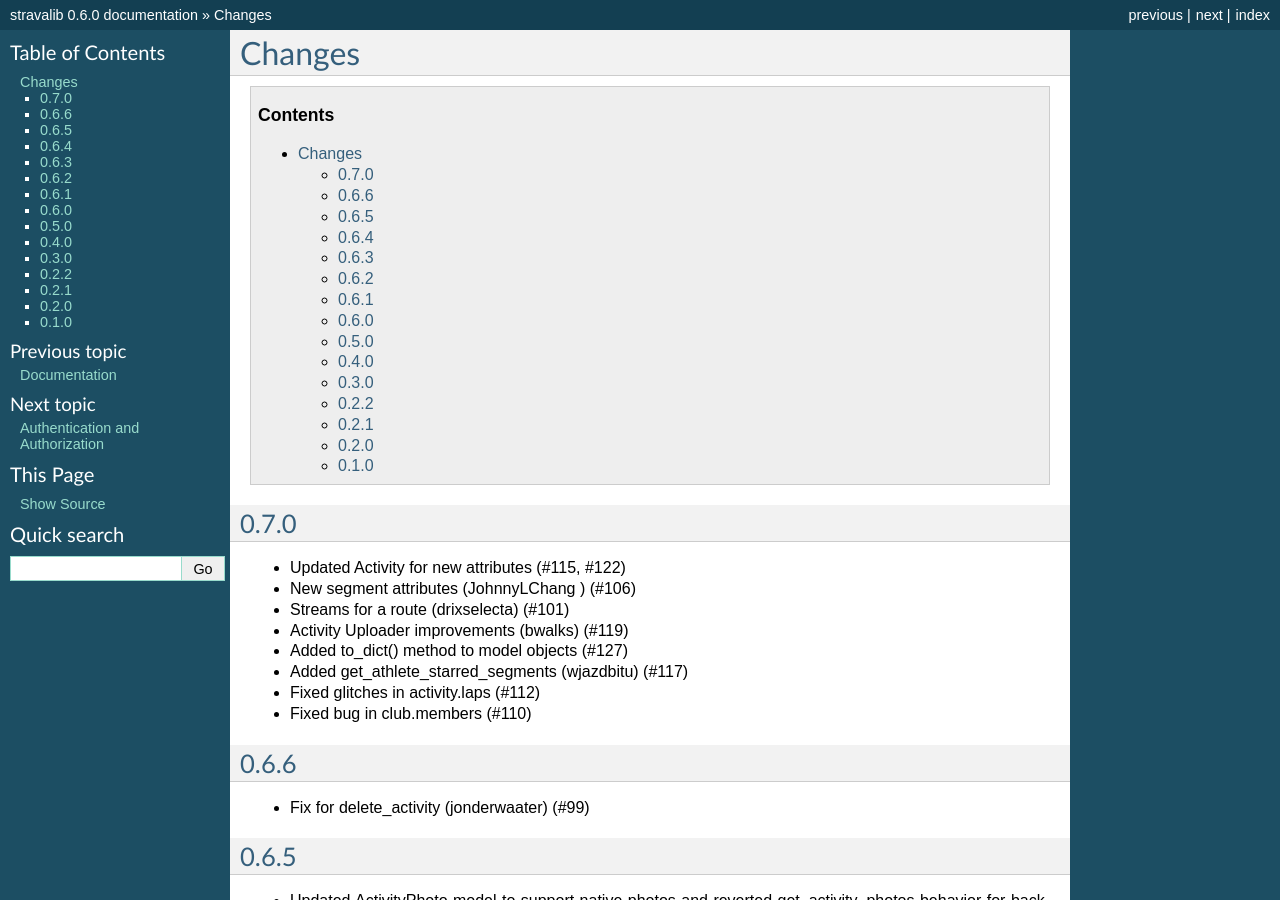
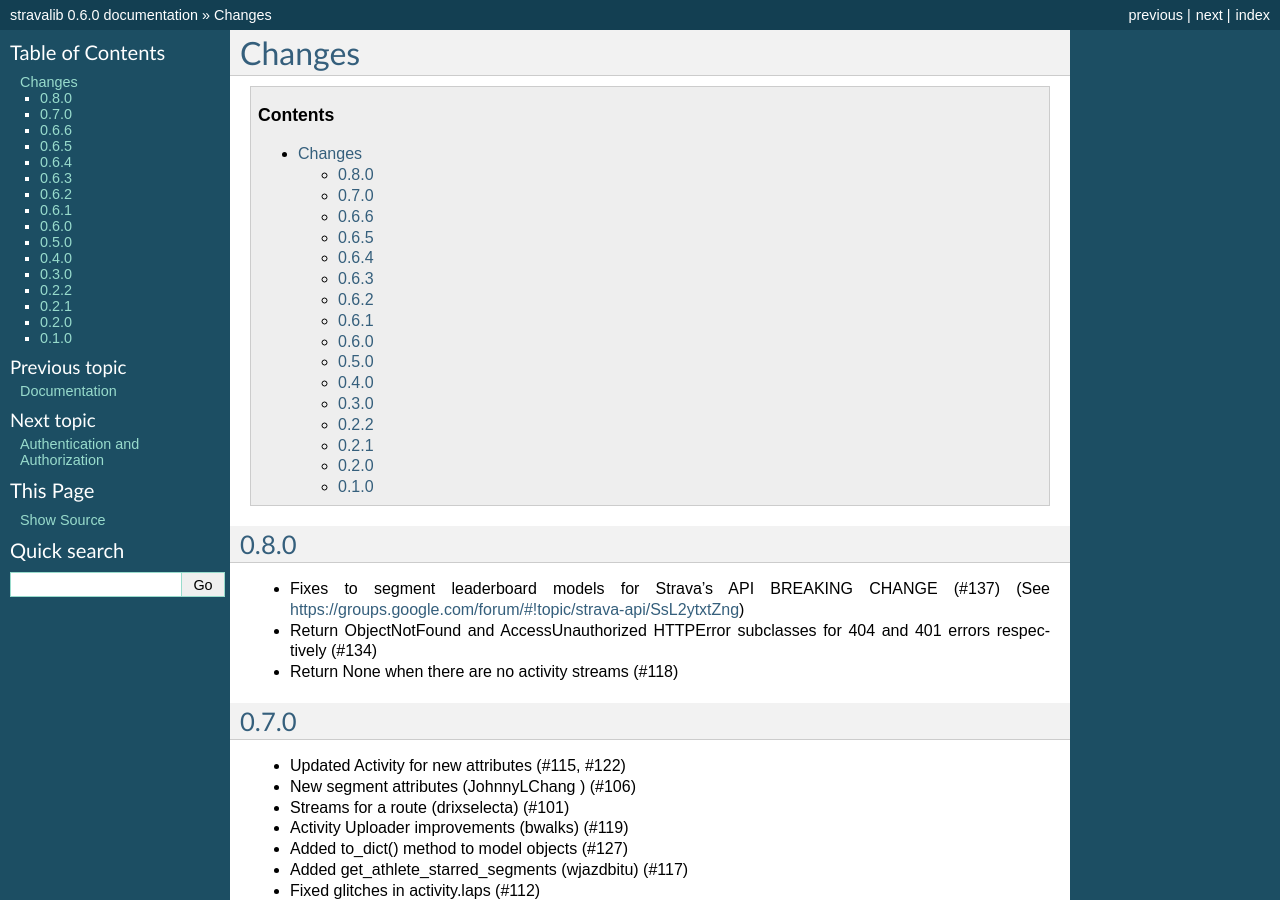
Before and after one commit to stravalib/stravalib, a Sphinx documentation site: the page built from docs/news.rst, in a window 1280 px wide and 900 px high. Built offline with Sphinx 7.4.7, drawn with Linux system fonts in a browser that asks for light colours.

Commit message:
Adding new HTTPError subclasses for #118, #134, updating docs

```diff
--- a/docs/news.rst
+++ b/docs/news.rst
@@ -2,6 +2,14 @@
 =======
 
 .. contents::
+
+0.8.0
+-----
+* Fixes to segment leaderboard models for Strava's API BREAKING CHANGE (#137)
+  (See https://groups.google.com/forum/#!topic/strava-api/SsL2ytxtZng)
+* Return ObjectNotFound and AccessUnauthorized HTTPError subclasses for 404 and 401
+  errors respectively (#134)
+* Return None when there are no activity streams (#118)
 
 0.7.0
 -----
--- a/setup.py
+++ b/setup.py
@@ -6,7 +6,7 @@
 from pip.req import parse_requirements
 from setuptools import setup, find_packages
 
-version = '0.7.1'
+version = '0.8.0'
 
 news = os.path.join(os.path.dirname(__file__), 'docs', 'news.rst')
 news = open(news).read()
```
Also changed, not shown: 1 other file.
